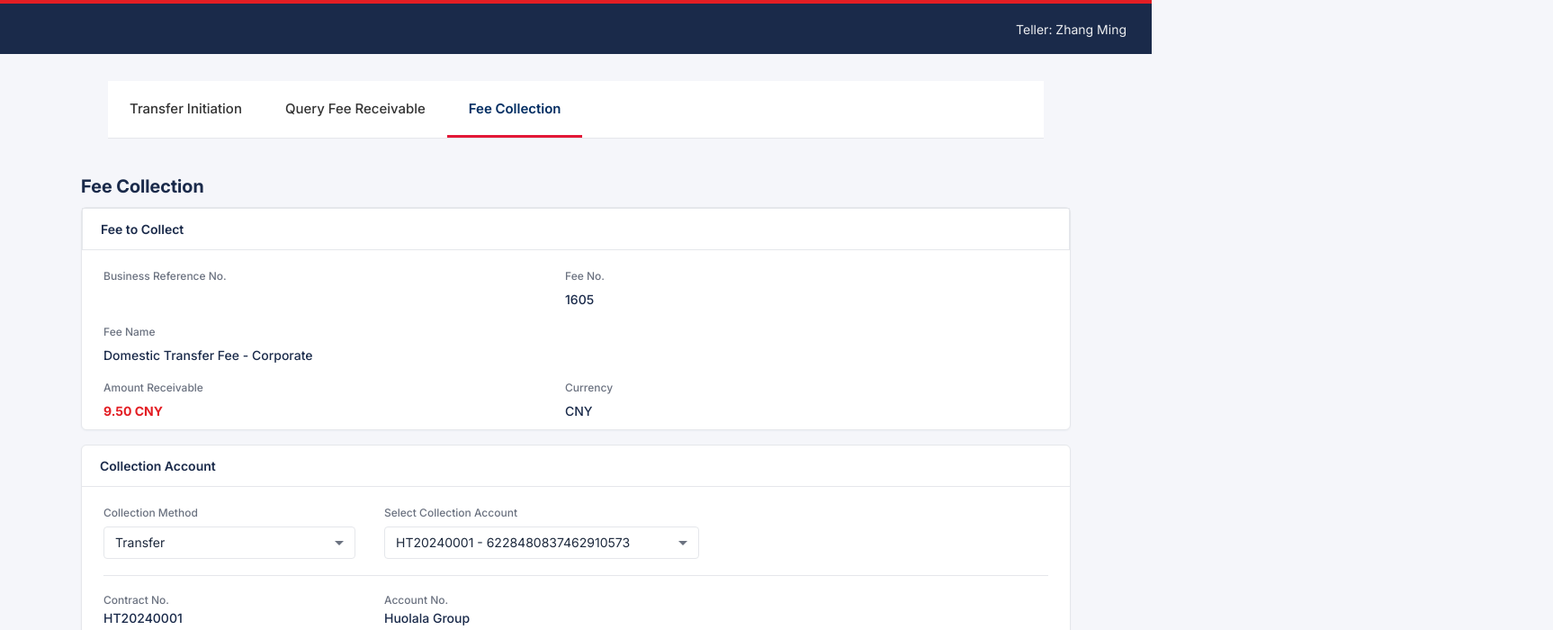
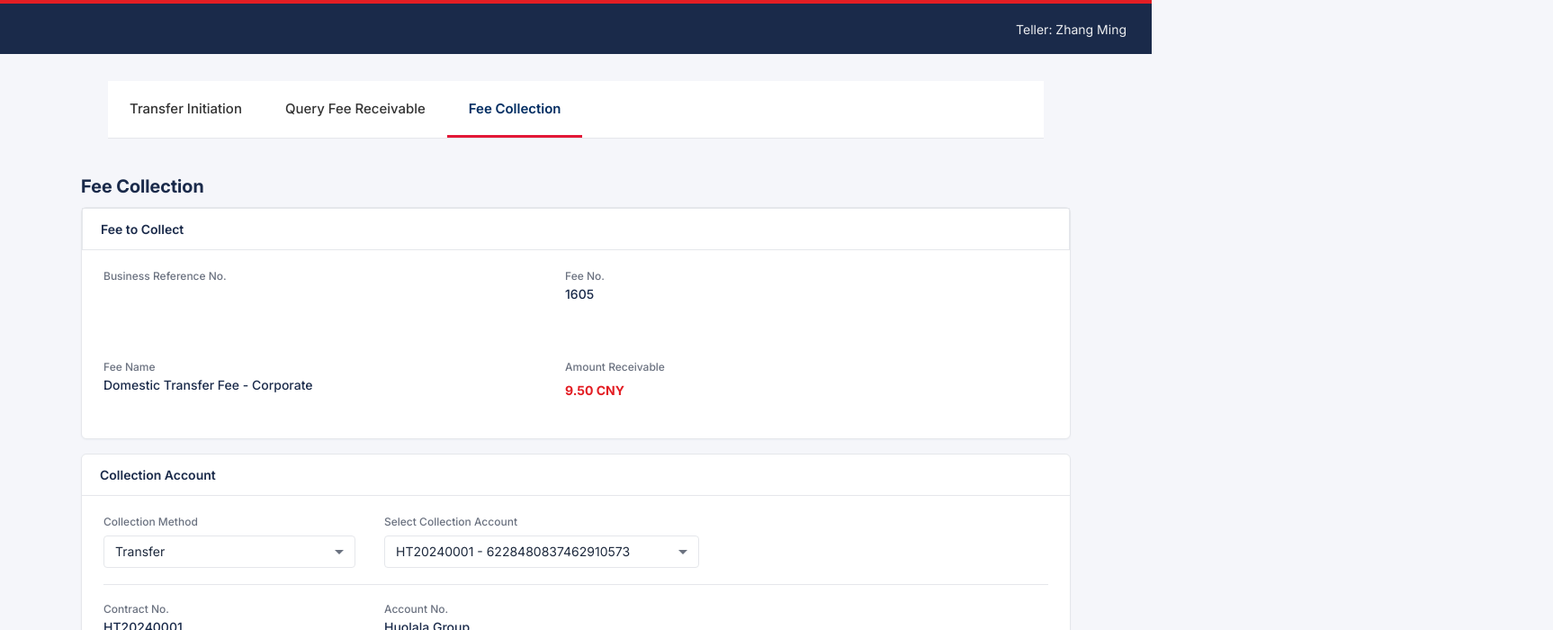
Before and after one commit to williamhqs/pricing-billing, a React (Vite) app: page / in a window 1280 px wide. Both pictures are taken after a click on the button "Fee Collection". Shown: the top 700 px of the page at 90% size, 1726 px wide, since content can reach past the window. Built offline with nearby package versions, Linux system fonts and the light colour scheme.

Commit message:
Fixed the UI overlap issue

```diff
--- a/src/component/FeeCollection/FeeCollectionView.tsx
+++ b/src/component/FeeCollection/FeeCollectionView.tsx
@@ -7,6 +7,7 @@ import type {
 } from "../../types/api";
 import { gthrAfterFee } from "../../api/gthrAfterFee";
 import { ApiError } from "../../api/calcFeeRegDtl";
+import BankLabelValue from "../shared/BankLabelValue";
 
 interface FeeCollectionViewProps {
   feeResult: FeeCalculationResult | null;
@@ -100,6 +101,7 @@ export default function FeeCollectionView({
           overflow: "visible",
         }}
       >
+        {/* Header */}
         <div
           style={{
             display: "flex",
@@ -129,269 +131,23 @@ export default function FeeCollectionView({
             Fee to Collect
           </span>
         </div>
+
+        {/* 主体区域：Grid，复用BankLabelValue */}
         <div
           style={{
             width: "100%",
-            position: "relative",
+            padding: "20px 24px",
+            display: "grid",
+            gridTemplateColumns: "513px 1fr",
+            rowGap: "62px",
           }}
         >
-          <div
-            style={{
-              display: "flex",
-              flexDirection: "column",
-              gap: 6,
-              paddingTop: 0,
-              paddingRight: 0,
-              paddingBottom: 0,
-              paddingLeft: 0,
-              justifyContent: "flex-start",
-              alignItems: "flex-start",
-              position: "absolute",
-              left: 24,
-              top: 20,
-              width: "100%",
-              height: "100%",
-            }}
-          >
-            <div
-              style={{
-                display: "flex",
-                flexDirection: "column",
-                gap: 0,
-                paddingTop: 0,
-                paddingRight: 0,
-                paddingBottom: 0,
-                paddingLeft: 0,
-                justifyContent: "flex-start",
-                alignItems: "flex-start",
-                width: "100%",
-              }}
-            >
-              <span
-                style={{
-                  fontSize: 12,
-                  fontWeight: 500,
-                  fontFamily: "Inter",
-                  color: "#6b7280",
-                  textAlign: "left",
-                  lineHeight: "18px",
-                  whiteSpace: "nowrap",
-                }}
-              >
-                Business Reference No.
-              </span>
-            </div>
-            <div
-              style={{
-                display: "flex",
-                flexDirection: "column",
-                gap: 0,
-                paddingTop: 0,
-                paddingRight: 0,
-                paddingBottom: 0,
-                paddingLeft: 0,
-                justifyContent: "flex-start",
-                alignItems: "flex-start",
-                width: "100%",
-              }}
-            >
-              <span
-                style={{
-                  fontSize: 14,
-                  fontWeight: 500,
-                  fontFamily: "Inter",
-                  color: "#1a2a4a",
-                  textAlign: "left",
-                  lineHeight: "21px",
-                  whiteSpace: "nowrap",
-                }}
-              >
-                {bizSnglNo}
-              </span>
-            </div>
-          </div>
-          <div
-            style={{
-              display: "flex",
-              flexDirection: "column",
-              gap: 6,
-              paddingTop: 0,
-              paddingRight: 0,
-              paddingBottom: 0,
-              paddingLeft: 0,
-              justifyContent: "flex-start",
-              alignItems: "flex-start",
-              position: "absolute",
-              left: 537,
-              top: 20,
-              width: "100%",
-              height: "100%",
-            }}
-          >
-            <div
-              style={{
-                display: "flex",
-                flexDirection: "column",
-                gap: 0,
-                paddingTop: 0,
-                paddingRight: 0,
-                paddingBottom: 0,
-                paddingLeft: 0,
-                justifyContent: "flex-start",
-                alignItems: "flex-start",
-                width: "100%",
-              }}
-            >
-              <span
-                style={{
-                  fontSize: 12,
-                  fontWeight: 500,
-                  fontFamily: "Inter",
-                  color: "#6b7280",
-                  textAlign: "left",
-                  lineHeight: "18px",
-                  whiteSpace: "nowrap",
-                }}
-              >
-                Fee No.
-              </span>
-            </div>
-            <div
-              style={{
-                display: "flex",
-                flexDirection: "column",
-                gap: 0,
-                paddingTop: 0,
-                paddingRight: 0,
-                paddingBottom: 0,
-                paddingLeft: 0,
-                justifyContent: "flex-start",
-                alignItems: "flex-start",
-                width: "100%",
-              }}
-            >
-              <span
-                style={{
-                  fontSize: 14,
-                  fontWeight: 500,
-                  fontFamily: "Inter",
-                  color: "#1a2a4a",
-                  textAlign: "left",
-                  lineHeight: "21px",
-                  whiteSpace: "nowrap",
-                }}
-              >
-                {feeNo}
-              </span>
-            </div>
-          </div>
-          <div
-            style={{
-              display: "flex",
-              flexDirection: "column",
-              gap: 6,
-              paddingTop: 0,
-              paddingRight: 0,
-              paddingBottom: 0,
-              paddingLeft: 0,
-              justifyContent: "flex-start",
-              alignItems: "flex-start",
-              position: "absolute",
-              left: 24,
-              top: 82,
-              width: "100%",
-              height: "100%",
-            }}
-          >
-            <div
-              style={{
-                display: "flex",
-                flexDirection: "column",
-                gap: 0,
-                paddingTop: 0,
-                paddingRight: 0,
-                paddingBottom: 0,
-                paddingLeft: 0,
-                justifyContent: "flex-start",
-                alignItems: "flex-start",
-                width: "100%",
-              }}
-            >
-              <span
-                style={{
-                  fontSize: 12,
-                  fontWeight: 500,
-                  fontFamily: "Inter",
-                  color: "#6b7280",
-                  textAlign: "left",
-                  lineHeight: "18px",
-                  whiteSpace: "nowrap",
-                }}
-              >
-                Fee Name
-              </span>
-            </div>
-            <div
-              style={{
-                display: "flex",
-                flexDirection: "column",
-                gap: 0,
-                paddingTop: 0,
-                paddingRight: 0,
-                paddingBottom: 0,
-                paddingLeft: 0,
-                justifyContent: "flex-start",
-                alignItems: "flex-start",
-                width: "100%",
-              }}
-            >
-              <span
-                style={{
-                  fontSize: 14,
-                  fontWeight: 500,
-                  fontFamily: "Inter",
-                  color: "#1a2a4a",
-                  textAlign: "left",
-                  lineHeight: "21px",
-                  whiteSpace: "nowrap",
-                }}
-              >
-                {feeName}
-              </span>
-            </div>
-          </div>
-          <div
-            style={{
-              display: "flex",
-              flexDirection: "column",
-              gap: 6,
-              paddingTop: 0,
-              paddingRight: 0,
-              paddingBottom: 0,
-              paddingLeft: 0,
-              justifyContent: "flex-start",
-              alignItems: "flex-start",
-              position: "absolute",
-              left: 24,
-              top: 144,
-              width: "100%",
-              height: "100%",
-            }}
-          >
-            <div
-              style={{
-                display: "flex",
-                flexDirection: "column",
-                gap: 0,
-                paddingTop: 0,
-                paddingRight: 0,
-                paddingBottom: 0,
-                paddingLeft: 0,
-                justifyContent: "flex-start",
-                alignItems: "flex-start",
-                width: "100%",
-              }}
-            >
+          <BankLabelValue label="Business Reference No." value={bizSnglNo} />
+          <BankLabelValue label="Fee No." value={feeNo} />
+          <BankLabelValue label="Fee Name" value={feeName} />
+
+          {/* Amount Receivable 单独写，保留红色加粗 */}
+          <div style={{ display: "flex", flexDirection: "column", gap: 6 }}>
             <span
               style={{
                 fontSize: 12,
@@ -405,21 +161,6 @@ export default function FeeCollectionView({
             >
               Amount Receivable
             </span>
-            </div>
-            <div
-              style={{
-                display: "flex",
-                flexDirection: "column",
-                gap: 0,
-                paddingTop: 0,
-                paddingRight: 0,
-                paddingBottom: 0,
-                paddingLeft: 0,
-                justifyContent: "flex-start",
-                alignItems: "flex-start",
-                width: "100%",
-              }}
-            >
             <span
               style={{
                 fontSize: 14,
@@ -434,82 +175,8 @@ export default function FeeCollectionView({
               {displayAmountWithCurrency}
             </span>
           </div>
-          </div>
-          <div
-            style={{
-              display: "flex",
-              flexDirection: "column",
-              gap: 6,
-              paddingTop: 0,
-              paddingRight: 0,
-              paddingBottom: 0,
-              paddingLeft: 0,
-              justifyContent: "flex-start",
-              alignItems: "flex-start",
-              position: "absolute",
-              left: 537,
-              top: 144,
-              width: "100%",
-              height: "100%",
-            }}
-          >
-            <div
-              style={{
-                display: "flex",
-                flexDirection: "column",
-                gap: 0,
-                paddingTop: 0,
-                paddingRight: 0,
-                paddingBottom: 0,
-                paddingLeft: 0,
-                justifyContent: "flex-start",
-                alignItems: "flex-start",
-                width: "100%",
-              }}
-            >
-              <span
-                style={{
-                  fontSize: 12,
-                  fontWeight: 500,
-                  fontFamily: "Inter",
-                  color: "#6b7280",
-                  textAlign: "left",
-                  lineHeight: "18px",
-                  whiteSpace: "nowrap",
-                }}
-              >
-                Currency
-              </span>
-            </div>
-            <div
-              style={{
-                display: "flex",
-                flexDirection: "column",
-                gap: 0,
-                paddingTop: 0,
-                paddingRight: 0,
-                paddingBottom: 0,
-                paddingLeft: 0,
-                justifyContent: "flex-start",
-                alignItems: "flex-start",
-                width: "100%",
-              }}
-            >
-              <span
-                style={{
-                  fontSize: 14,
-                  fontWeight: 500,
-                  fontFamily: "Inter",
-                  color: "#1a2a4a",
-                  textAlign: "left",
-                  lineHeight: "21px",
-                  whiteSpace: "nowrap",
-                }}
-              >
-                {currency}
-              </span>
-            </div>
-          </div>
+
+          <BankLabelValue label="Currency" value={currency} />
         </div>
       </div>
 
```
Lines whose indentation alone changed are shown as unchanged.
